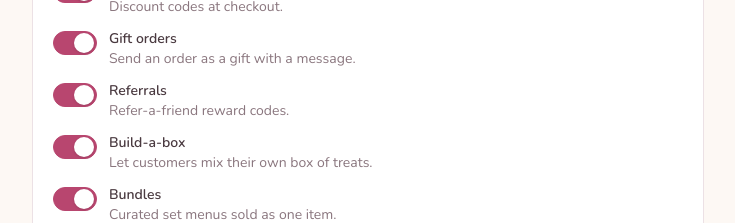
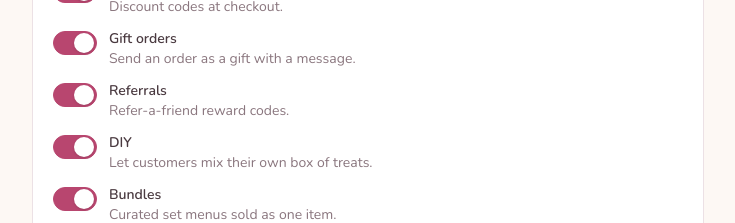
Before and after one commit to Seankoro/Michelle-s-Munchies, a Next.js app: page /admin/settings in a window 1280 px wide. Shown: the part 2400-2623 px from the top of the page, without its empty margins (240-975 px from the left). Built offline with nearby package versions, Linux system fonts and the light colour scheme; no server answers; the database is empty.

Commit message:
Refresh stale admin copy
Renames the admin feature toggle to DIY, swaps the brownie placeholder for a current item, and drops a note that pointed at the now-off Build a Box page.

```diff
--- a/src/app/admin/(panel)/products/page.tsx
+++ b/src/app/admin/(panel)/products/page.tsx
@@ -404,7 +404,7 @@ function ProductFormModal({
               className={inputClass}
               value={draft.shortDescription}
               onChange={(e) => set("shortDescription", e.target.value)}
-              placeholder="e.g. Fudgy chocolate brownie, 18 cm tray"
+              placeholder="e.g. Crustless burnt Basque cheesecake, 15 cm round"
             />
           </label>
 
@@ -636,8 +636,7 @@ function ProductFormModal({
           <fieldset className="rounded-xl bg-marble/40 p-3">
             <legend className="px-1 text-sm font-semibold">Build your own box</legend>
             <p className="text-xs text-muted">
-              A box of this one item where the customer picks their own flavours. Separate from the
-              Build a Box page, which mixes different treats.
+              A box of this one item where the customer picks their own flavours.
             </p>
             <label className="mt-2 flex items-center gap-2 text-xs font-semibold">
               <Toggle
--- a/src/app/admin/(panel)/settings/page.tsx
+++ b/src/app/admin/(panel)/settings/page.tsx
@@ -460,7 +460,7 @@ function SettingsForm({
                 ["promos", "Promo codes", "Discount codes at checkout."],
                 ["gifting", "Gift orders", "Send an order as a gift with a message."],
                 ["referrals", "Referrals", "Refer-a-friend reward codes."],
-                ["buildABox", "Build-a-box", "Let customers mix their own box of treats."],
+                ["buildABox", "DIY", "Let customers mix their own box of treats."],
                 ["bundles", "Bundles", "Curated set menus sold as one item."],
                 ["spendGift", "Spend-gift nudge", "Free gift over a spend threshold."],
                 ["backInStock", "Back-in-stock alerts", "Email customers when a sold-out item returns."],
```
